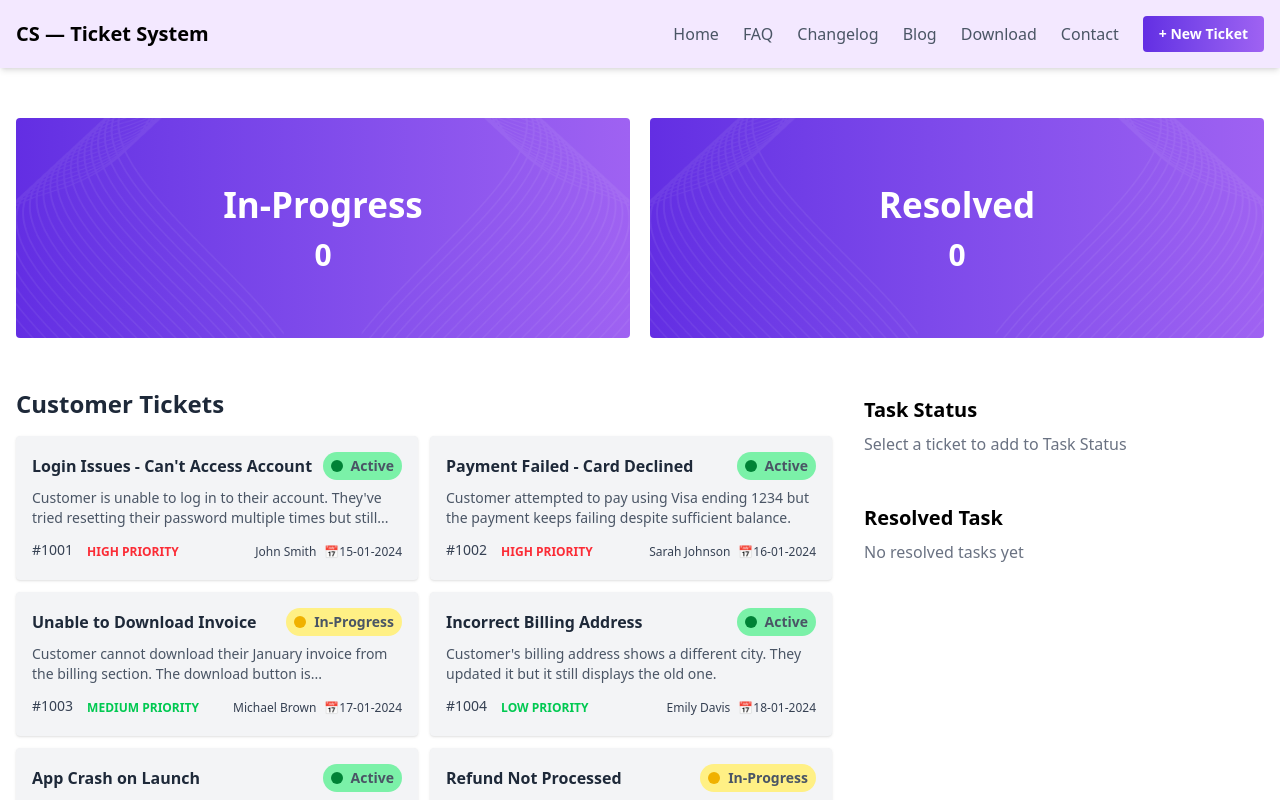
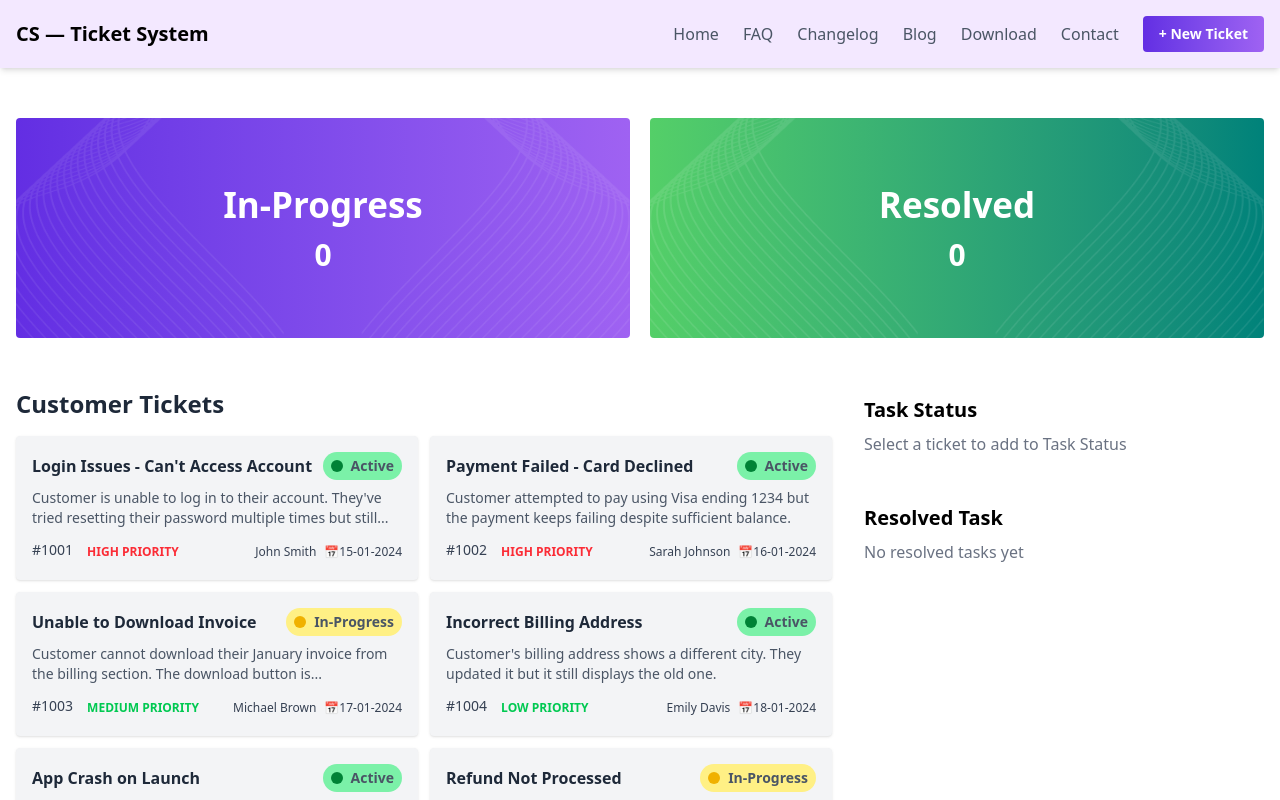
Before and after one commit to ruhulamindev/b12a7-customer-support-zone, a React (Vite) app: page / in a window 1280 px wide. Shown: the top 800 px of the page. Built offline with nearby package versions, Linux system fonts and the light colour scheme.

Commit message:
Update Complete

```diff
--- a/index.html
+++ b/index.html
@@ -2,7 +2,7 @@
 <html lang="en">
   <head>
     <meta charset="UTF-8" />
-    <link rel="icon" type="image/svg+xml" href="/vite.svg" />
+    <!-- <link rel="icon" type="image/svg+xml" href="/vite.svg" /> -->
     <meta name="viewport" content="width=device-width, initial-scale=1.0" />
     <title>b12a7-customer-support-zone</title>
   </head>
--- a/package.json
+++ b/package.json
@@ -14,6 +14,7 @@
     "lucide-react": "^0.544.0",
     "react": "^19.1.1",
     "react-dom": "^19.1.1",
+    "react-toastify": "^11.0.5",
     "tailwindcss": "^4.1.13"
   },
   "devDependencies": {
--- a/src/App.jsx
+++ b/src/App.jsx
@@ -1,3 +1,5 @@
+import { ToastContainer, toast } from "react-toastify";
+import "react-toastify/dist/ReactToastify.css";
 import React, { useEffect, useState } from "react";
 import Navbar from "./components/Navbar";
 import Footer from "./components/Footer";
@@ -21,10 +23,10 @@ function App() {
   const addToTask = (ticket) => {
     if (!task.find((t) => t.id === ticket.id)) {
       setTask([...task, ticket]);
-      alert(`✅ In Progress`);
+      toast.success("In Progress");
       setInProgressCount(inProgressCount + 1);
     } else {
-      alert("Ticket already in Task Status");
+      toast.warning("Ticket already in Task Status");
     }
   };
 
@@ -32,13 +34,15 @@ function App() {
     const completedTask = task.find((t) => t.id === id);
     if (!completedTask) return;
 
-    alert(`✅ completed`);
+    toast.success("Task Completed!");
 
     setTask(task.filter((t) => t.id !== id));
     setInProgressCount(inProgressCount - 1);
 
     setResolved([...resolved, completedTask]);
     setResolvedCount(resolvedCount + 1);
+
+    setTickets(tickets.filter((t) => t.id !== id));
   };
 
   return (
@@ -53,27 +57,27 @@ function App() {
             <img
               src="/vector1.png"
               alt="vector img"
-              className="absolute left-0 bottom-0 h-full opacity-60 object-contain"
+              className="absolute left-0 bottom-0 h-full opacity-70 object-contain"
             />
             <img
               src="/vector1.png"
               alt="vector-right"
-              className="absolute right-0 bottom-0 h-full opacity-60 object-contain scale-x-[-1]"
+              className="absolute right-0 bottom-0 h-full opacity-70 object-contain scale-x-[-1]"
             />
           </div>
-          <div className="rounded p-7 text-white h-[220px] bg-gradient-to-r from-[#632EE3] to-[#9F62F2] flex flex-col items-center justify-center relative overflow-hidden">
+          <div className="rounded p-7 text-white h-[220px] bg-gradient-to-r from-[#54CF68] to-[#00827A] flex flex-col items-center justify-center relative overflow-hidden">
             <h2 className="font-bold text-[35px] z-10">Resolved</h2>
             <p className="font-semibold text-[30px] z-10">{resolvedCount}</p>
 
             <img
               src="/vector1.png"
               alt="vector img"
-              className="absolute left-0 bottom-0 h-full opacity-60 object-contain"
+              className="absolute left-0 bottom-0 h-full opacity-90 object-contain"
             />
             <img
               src="/vector1.png"
               alt="vector-right"
-              className="absolute right-0 bottom-0 h-full opacity-60 object-contain scale-x-[-1]"
+              className="absolute right-0 bottom-0 h-full opacity-80 object-contain scale-x-[-1]"
             />
           </div>
         </div>
@@ -95,7 +99,7 @@ function App() {
           </div>
         </div>
       </Container>
-
+      <ToastContainer position="top-right" autoClose={3000} />
       <Footer />
     </>
   );
```
Also changed, not shown: 1 other file (tests, documents, lock files or other folders).
